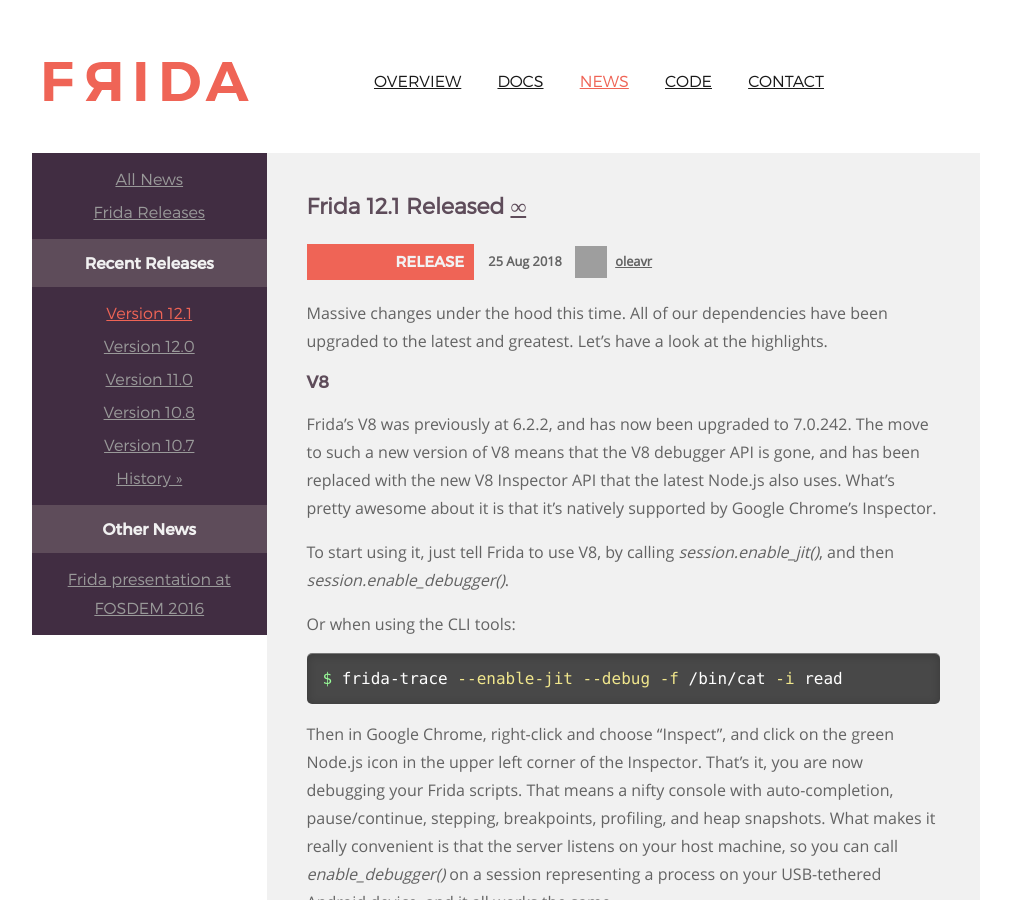
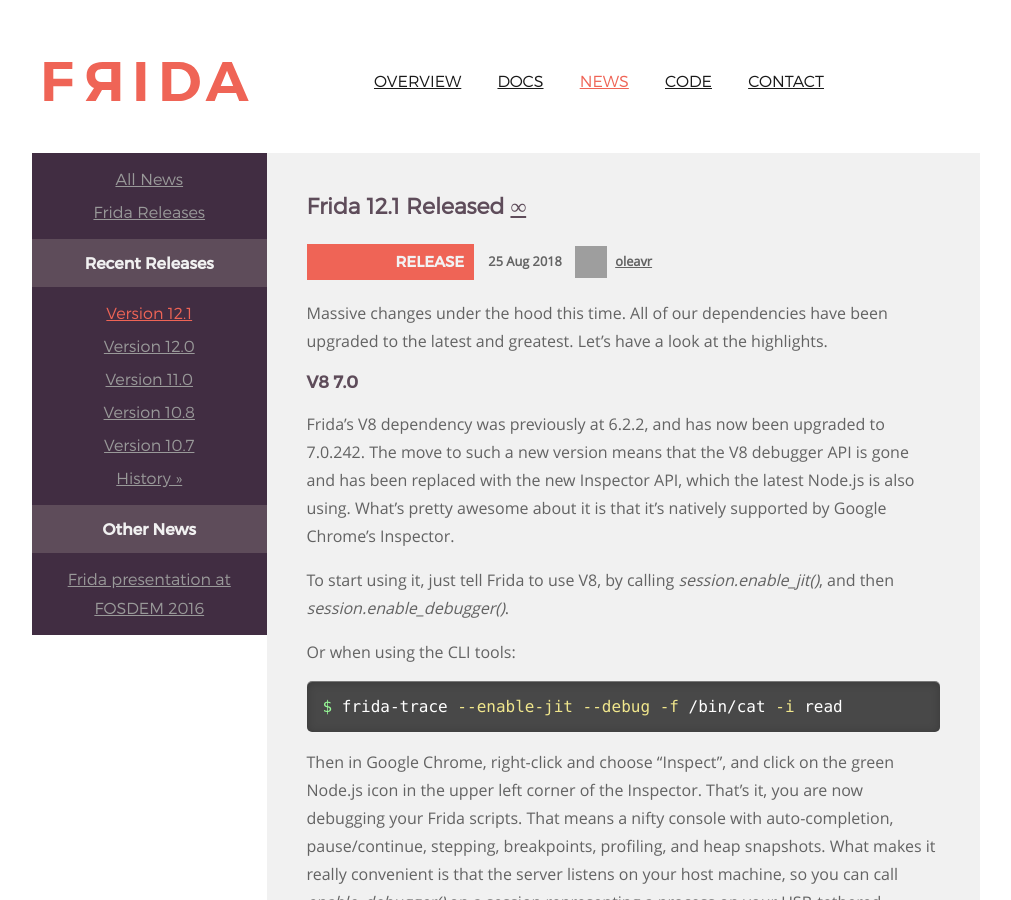
Before and after one commit to frida/frida-website, a Jekyll site: the page built from _posts/2018-08-25-frida-12-1-released.markdown, in a window 1280 px wide and 900 px high. Shown: the whole window, without its empty margins (129-1140 px from the left). Built offline with Jekyll 4.4.1, drawn with Linux system fonts in a browser that asks for light colours; grey boxes are pictures that could not be loaded.

Commit message:
Tweak wording

```diff
--- a/_posts/2018-08-25-frida-12-1-released.markdown
+++ b/_posts/2018-08-25-frida-12-1-released.markdown
@@ -10,12 +10,12 @@ categories: [release]
 Massive changes under the hood this time. All of our dependencies have been
 upgraded to the latest and greatest. Let's have a look at the highlights.
 
-### V8
+### V8 7.0
 
-Frida's V8 was previously at 6.2.2, and has now been upgraded to 7.0.242.
-The move to such a new version of V8 means that the V8 debugger API is gone,
-and has been replaced with the new V8 Inspector API that the latest Node.js
-also uses. What's pretty awesome about it is that it's natively supported by
+Frida's V8 dependency was previously at 6.2.2, and has now been upgraded to
+7.0.242. The move to such a new version means that the V8 debugger API is gone
+and has been replaced with the new Inspector API, which the latest Node.js is
+also using. What's pretty awesome about it is that it's natively supported by
 Google Chrome's Inspector.
 
 To start using it, just tell Frida to use V8, by calling *session.enable_jit()*,
```
